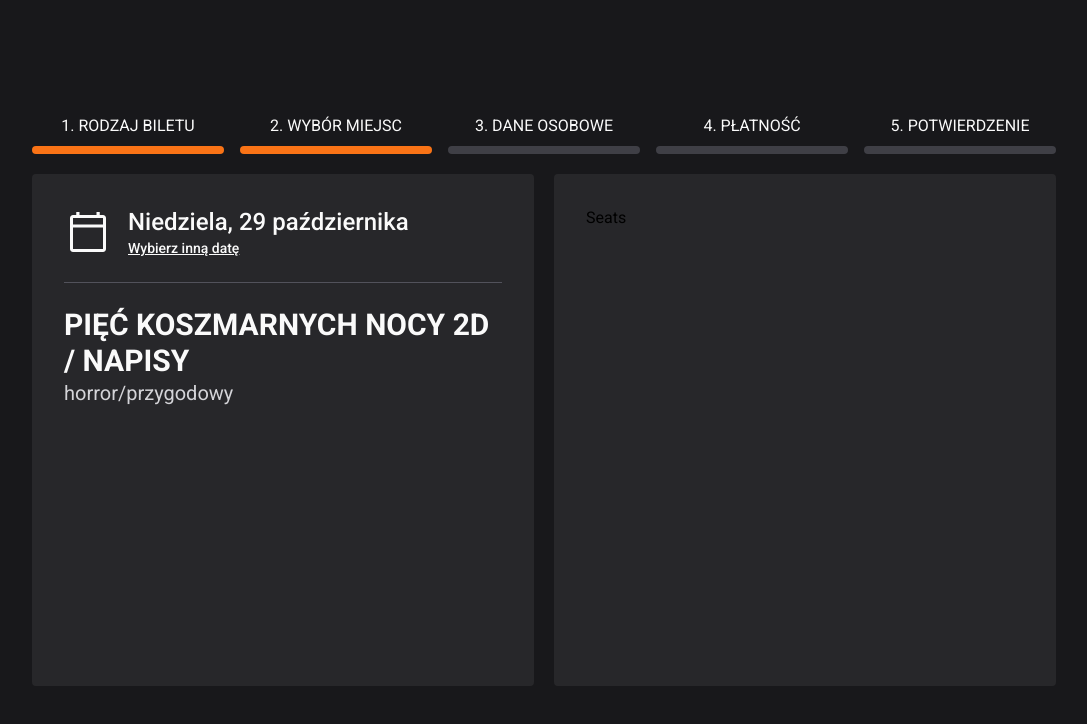
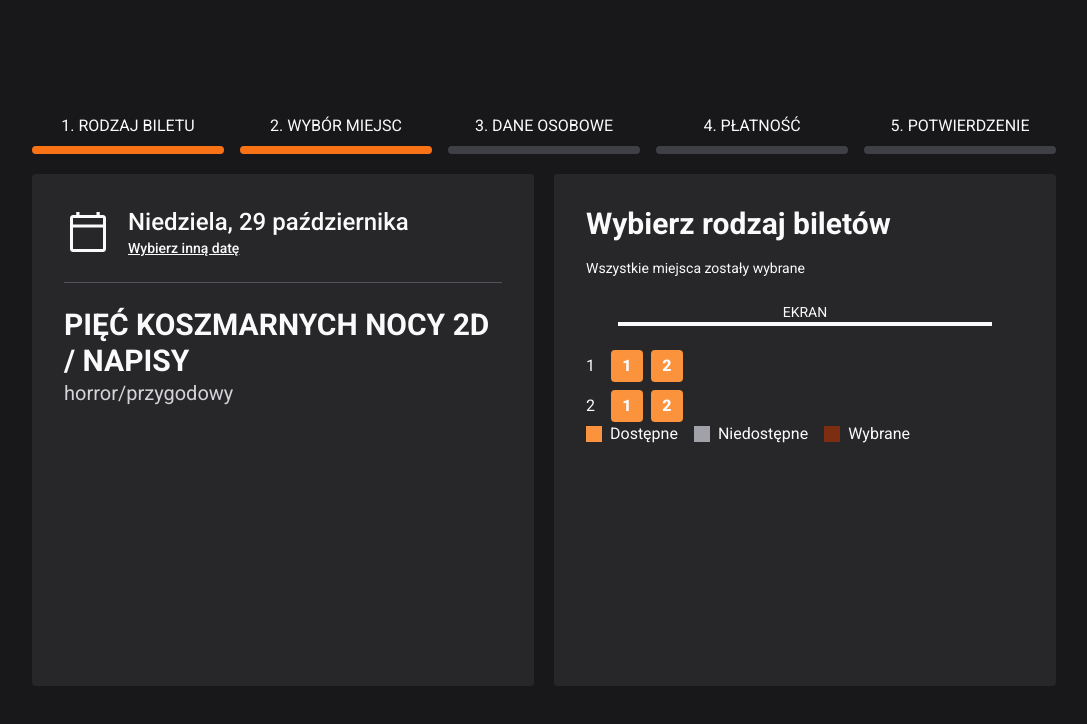
Before and after one commit to mdretkie/paint-2023z, a Next.js app in the folder client/: page /kup-bilet in a window 1280 px wide. Both pictures are taken after a click on the button "Dalej". Shown: the top 724 px of the page, without its empty margins (96-1183 px from the left). Built offline with nearby package versions, Linux system fonts and the light colour scheme.

Commit message:
feat(formularz): add step for seats choice

```diff
--- a/client/src/app/(bilety)/kup-bilet/_components/steps/seats/Seats.tsx
+++ b/client/src/app/(bilety)/kup-bilet/_components/steps/seats/Seats.tsx
@@ -1,3 +1,131 @@
+import { cn } from '@/components/utils/utils';
+import Legend from './_components/Legend';
+import { useState } from 'react';
+import { useFormState } from '@/components/providers/FormContext';
+
+interface Seat {
+  number: number;
+  available: boolean;
+  selected: boolean;
+}
+
+interface RowProps {
+  rowIndex: number;
+  row: Seat[];
+  onSeatClick: (rowIndex: number, seatIndex: number) => void;
+}
+
+interface SeatsData {
+  [rowIndex: number]: Seat[];
+}
+
+const romanRowNumbers = ['I', 'II', 'III', 'IV', 'V'];
+
 export default function Seats() {
-  return <>Seats</>;
+  const { formData } = useFormState();
+  const [seatsData, setSeatsData] = useState<SeatsData>({
+    1: [
+      { number: 1, available: true, selected: false },
+      { number: 2, available: true, selected: false },
+    ],
+    2: [
+      { number: 1, available: true, selected: false },
+      { number: 2, available: true, selected: false },
+    ],
+  });
+  const totalTickets = formData.type.normal + formData.type.reduced;
+
+  const countSelectedSeats = (data: SeatsData) => {
+    let totalCount = 0;
+    for (const key in data) {
+      if (data.hasOwnProperty(key)) {
+        const array = data[key];
+        array.forEach((item) => {
+          if (item.selected) {
+            totalCount++;
+          }
+        });
+      }
+    }
+    return totalCount;
+  };
+
+  const totalSelectedTickets = countSelectedSeats(seatsData);
+
+  const handleSeatClick = (rowIndex: number, seatIndex: number) => {
+    if (
+      totalSelectedTickets < totalTickets ||
+      seatsData[rowIndex][seatIndex].selected
+    ) {
+      const updatedSeatsData: SeatsData = { ...seatsData };
+      updatedSeatsData[rowIndex][seatIndex].selected =
+        !updatedSeatsData[rowIndex][seatIndex].selected;
+
+      setSeatsData(updatedSeatsData);
+    } else {
+      console.log('All seats selected!');
+    }
+  };
+
+  return (
+    <div className="text-zinc-50">
+      <div className="text-3xl font-bold">Wybierz rodzaj biletów</div>
+      <div className="text-sm my-4">
+        {totalTickets - totalSelectedTickets !== 0 ? (
+          <span>
+            Pozostał{totalTickets - totalSelectedTickets > 1 ? 'y' : 'o'}{' '}
+            <span className="text-orange-400">
+              {totalTickets - totalSelectedTickets}
+            </span>{' '}
+            miejsc{totalTickets - totalSelectedTickets > 1 ? 'a' : 'e'} do
+            wyboru
+          </span>
+        ) : (
+          'Wszystkie miejsca zostały wybrane'
+        )}
+      </div>
+      <div className="uppercase text-sm text-center mt-6">Ekran</div>
+      <div className="h-1 bg-zinc-50 mx-8 mb-6"></div>
+      <div className="flex flex-col gap-2">
+        {Object.entries(seatsData).map(([rowIndex, row], index) => (
+          <div className="flex items-center gap-4" key={index}>
+            {rowIndex}
+            <Row
+              rowIndex={parseInt(rowIndex)}
+              row={row}
+              onSeatClick={handleSeatClick}
+            />
+          </div>
+        ))}
+      </div>
+      <Legend />
+    </div>
+  );
 }
+
+function Row({ rowIndex, row, onSeatClick }: RowProps) {
+  return (
+    <div className="w-full flex justify-between">
+      <div className="flex gap-2">
+        {row.map((seat, seatIndex) => (
+          <div key={seatIndex} onClick={() => onSeatClick(rowIndex, seatIndex)}>
+            <Seat
+              number={seat.number}
+              available={seat.available}
+              selected={seat.selected}
+            />
+          </div>
+        ))}
+      </div>
+    </div>
+  );
+}
+
+function Seat({ number, available, selected }: Seat) {
+  const seatClass = cn(
+    'w-8 h-8 text-zinc-50 font-black rounded flex items-center justify-center',
+    available ? (selected ? 'bg-orange-900' : 'bg-orange-400') : 'bg-zinc-400'
+  );
+
+  return <div className={seatClass}>{number}</div>;
+}
--- /dev/null
+++ b/client/src/app/(bilety)/kup-bilet/_components/steps/seats/_components/Legend.tsx
@@ -0,0 +1,20 @@
+import { cn } from '@/components/utils/utils';
+
+export default function Legend() {
+  return (
+    <div className="flex gap-4">
+      <LegendItem name="Dostępne" color="bg-orange-400" />
+      <LegendItem name="Niedostępne" color="bg-zinc-400" />
+      <LegendItem name="Wybrane" color="bg-orange-900" />
+    </div>
+  );
+}
+
+function LegendItem({ name, color }: { name: string; color: string }) {
+  return (
+    <div className="flex gap-2 items-center">
+      <div className={cn('w-4 h-4', color)}></div>
+      {name}
+    </div>
+  );
+}
--- a/client/src/app/(bilety)/kup-bilet/_components/steps/tickets-type/TicketsType.tsx
+++ b/client/src/app/(bilety)/kup-bilet/_components/steps/tickets-type/TicketsType.tsx
@@ -84,6 +84,7 @@ function TicketInput({ type, label, value, onUpdate }: TicketInputProps) {
         <input
           type="text"
           value={value}
+          readOnly={true}
           className="bg-zinc-800 w-16 text-center text-xl font-medium outline-none"
         />
         <div
```
